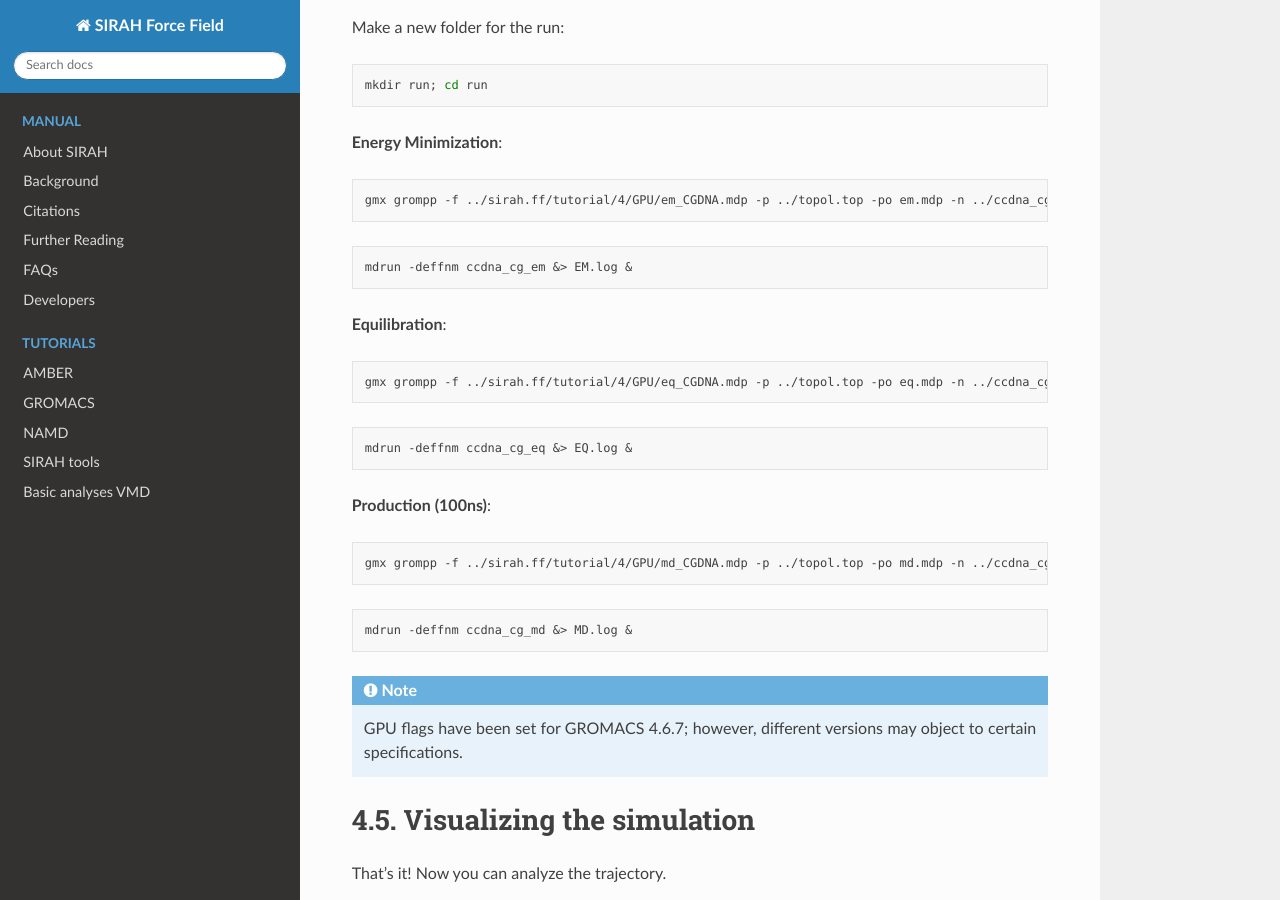
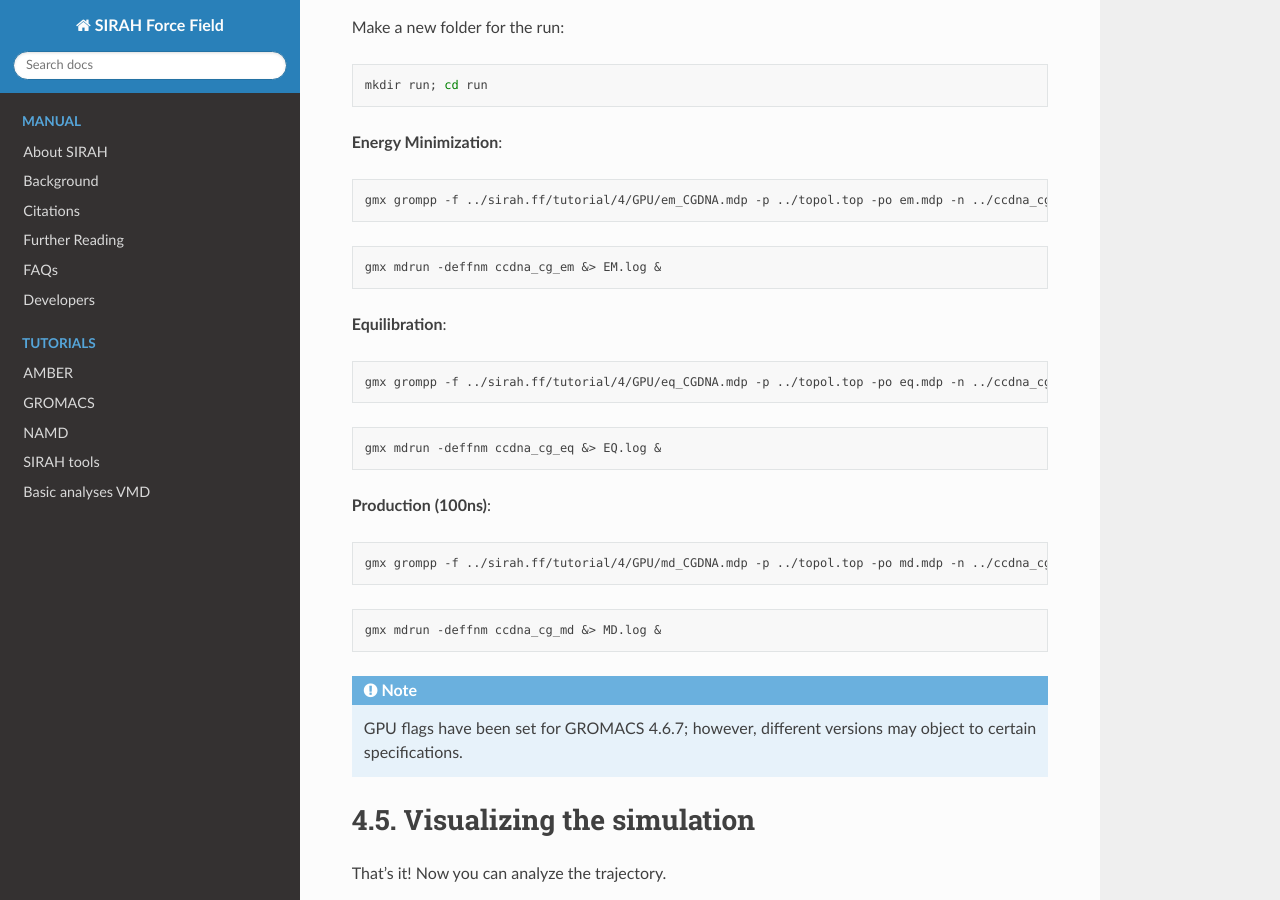
Before and after one commit to SIRAHFF/documentation, a Sphinx documentation site: the page built from docs/source/GROMACS/Tutorial-4.rst, in a window 1280 px wide and 900 px high, scrolled down 4535 px. Built offline with Sphinx 7.4.7 and the Read the Docs theme 2.0.0, drawn with Linux system fonts in a browser that asks for light colours.

Commit message:
Update Tutorial-4.rst
Fix "gmx" missing in command lines

```diff
--- a/docs/source/GROMACS/Tutorial-4.rst
+++ b/docs/source/GROMACS/Tutorial-4.rst
@@ -18,7 +18,7 @@ Map the atomistic structure of the closed circular DNA to its CG representation:
 
 .. code-block:: bash
 
-	./sirah.ff/tools/CGCONV/cgconv.pl -i sirah.ff/tutorial/4/ccdna.pdb | sed -e 's/DCX A 1/CW5 A 1/' -e 's/DCX B 1/CW5 B 1/' > ccdna_cg.pdb
+	./sirah.ff/tools/CGCONV/cgconv.pl -i sirah.ff/tutorial/4/ccdna.pdb | sed -e 's/DCX A   1/CW5 A   1/' -e 's/DCX B   1/CW5 B   1/' > ccdna_cg.pdb
 
 The input file ``-i`` ccdna.pdb contains all the heavy atoms composing the DNA molecule, while the output ``-o`` ccdna_cg.pdb preserves a few of them.
 
@@ -207,17 +207,17 @@ Make a new folder for the run:
 
 .. code-block:: bash
 
-	mdrun -deffnm ccdna_cg_em &> EM.log &
+	gmx mdrun -deffnm ccdna_cg_em &> EM.log &
 
 **Equilibration**:
 
 .. code-block:: bash
 
-	gmx grompp -f ../sirah.ff/tutorial/4/GPU/eq_CGDNA.mdp -p ../topol.top -po eq.mdp -n ../ccdna_cg_ion.ndx -c ccdna_cg_em.gro -o ccdna_cg_eq.tpr
+	gmx grompp -f ../sirah.ff/tutorial/4/GPU/eq_CGDNA.mdp -p ../topol.top -po eq.mdp -n ../ccdna_cg_ion.ndx -c ccdna_cg_em.gro -r ccdna_cg_em.gro -o ccdna_cg_eq.tpr
 
 .. code-block:: bash
 
-	mdrun -deffnm ccdna_cg_eq &> EQ.log &
+	gmx mdrun -deffnm ccdna_cg_eq &> EQ.log &
 
 **Production (100ns)**:
 
@@ -227,7 +227,7 @@ Make a new folder for the run:
 
 .. code-block:: bash
 
-	mdrun -deffnm ccdna_cg_md &> MD.log &
+	gmx mdrun -deffnm ccdna_cg_md &> MD.log &
 
 .. note::
 
```
